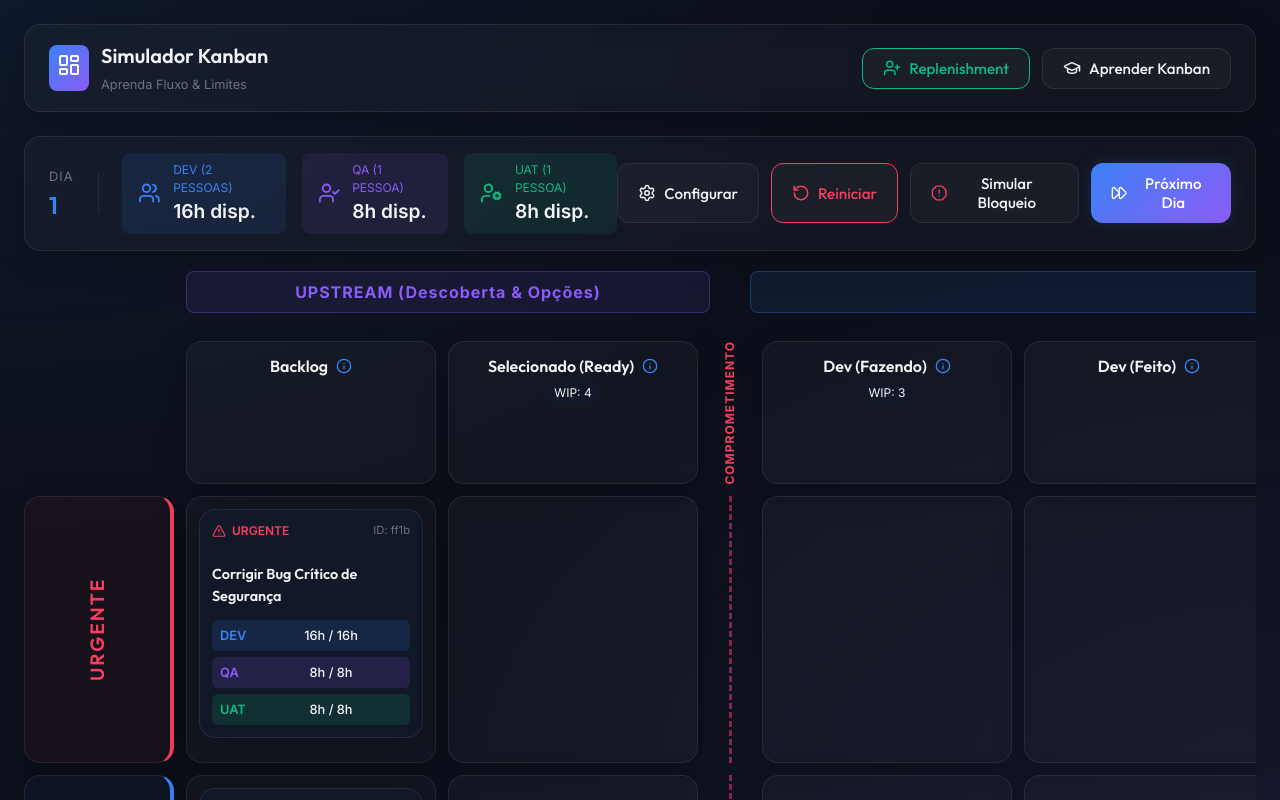
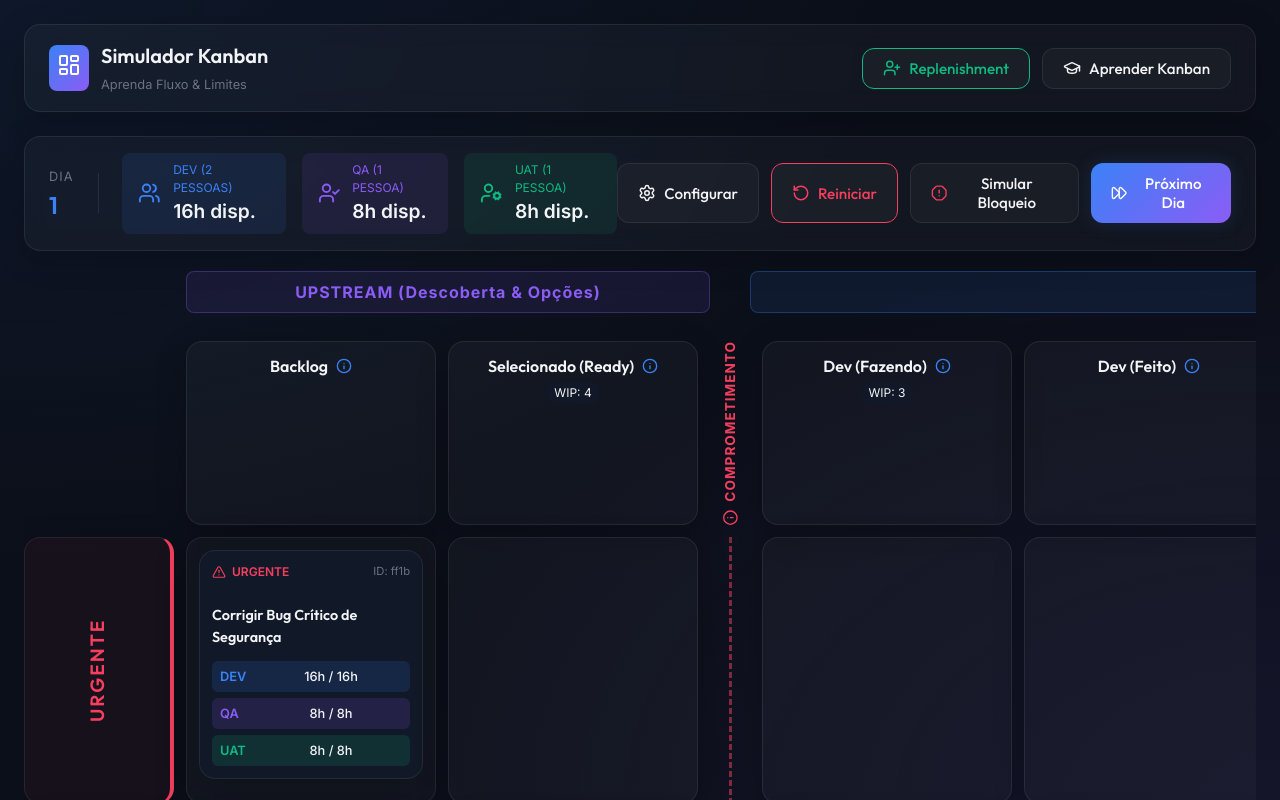
Before and after one commit to thiagovinigo/kanbangame, a React (Vite) app: page / in a window 1280 px wide. Shown: the top 800 px of the page. Built offline with nearby package versions, Linux system fonts and the light colour scheme.

Commit message:
feat: Add tooltip to Commitment Point explaining metrics

```diff
--- a/src/components/Board.jsx
+++ b/src/components/Board.jsx
@@ -1,4 +1,4 @@
-import React from 'react';
+import React, { useState } from 'react';
 import { DndContext, pointerWithin, useSensor, useSensors, PointerSensor } from '@dnd-kit/core';
 import { useGame } from '../context/GameContext';
 import { ColumnCell } from './ColumnCell';
@@ -6,6 +6,7 @@ import { Info } from 'lucide-react';
 
 export const Board = ({ onOpenPolicy }) => {
   const { columns, moveCard, showFeedback } = useGame();
+  const [showCommitmentTooltip, setShowCommitmentTooltip] = useState(false);
 
   const sensors = useSensors(
     useSensor(PointerSensor, {
@@ -79,10 +80,28 @@ export const Board = ({ onOpenPolicy }) => {
           ))}
 
           {/* Commitment Point Header Divider */}
-          <div style={{ display: 'flex', flexDirection: 'column', alignItems: 'center', justifyContent: 'center', position: 'relative' }}>
-            <div style={{ writingMode: 'vertical-rl', transform: 'rotate(180deg)', color: 'var(--accent-rose)', fontWeight: 'bold', fontSize: '0.75rem', letterSpacing: '1px', textAlign: 'center', whiteSpace: 'nowrap' }}>
-               COMPROMETIMENTO
+          <div
+            style={{ display: 'flex', flexDirection: 'column', alignItems: 'center', justifyContent: 'center', position: 'relative', cursor: 'help' }}
+            onMouseEnter={() => setShowCommitmentTooltip(true)}
+            onMouseLeave={() => setShowCommitmentTooltip(false)}
+          >
+            <div style={{ writingMode: 'vertical-rl', transform: 'rotate(180deg)', color: 'var(--accent-rose)', fontWeight: 'bold', fontSize: '0.85rem', letterSpacing: '1px', textAlign: 'center', whiteSpace: 'nowrap', display: 'flex', alignItems: 'center', gap: '8px' }}>
+               <Info size={16} style={{ transform: 'rotate(90deg)' }} /> COMPROMETIMENTO
             </div>
+
+            {showCommitmentTooltip && (
+              <div className="glass-panel animate-fade-in" style={{ position: 'absolute', top: '100%', left: '50%', transform: 'translateX(-50%)', width: '250px', padding: '12px', zIndex: 100, borderTop: '3px solid var(--accent-rose)', background: 'var(--bg-secondary)', marginTop: '8px' }}>
+                <h4 style={{ margin: '0 0 8px 0', color: 'var(--accent-rose)', fontSize: '0.9rem' }}>Ponto de Comprometimento</h4>
+                <p style={{ margin: '0 0 8px 0', fontSize: '0.8rem', color: 'var(--text-primary)' }}>
+                  A partir desta linha, o time assume o compromisso de entregar o cartão ao cliente. O foco muda de "selecionar" para "terminar".
+                </p>
+                <div style={{ fontSize: '0.8rem', color: 'var(--text-muted)', background: 'rgba(244, 63, 94, 0.05)', padding: '8px', borderRadius: '4px' }}>
+                  <strong>Métricas acionadas a partir daqui:</strong><br/>
+                  ⏳ Lead Time (Tempo de Entrega)<br/>
+                  📈 Eficiência de Fluxo
+                </div>
+              </div>
+            )}
           </div>
 
           {downstreamCols.map(col => (
```
